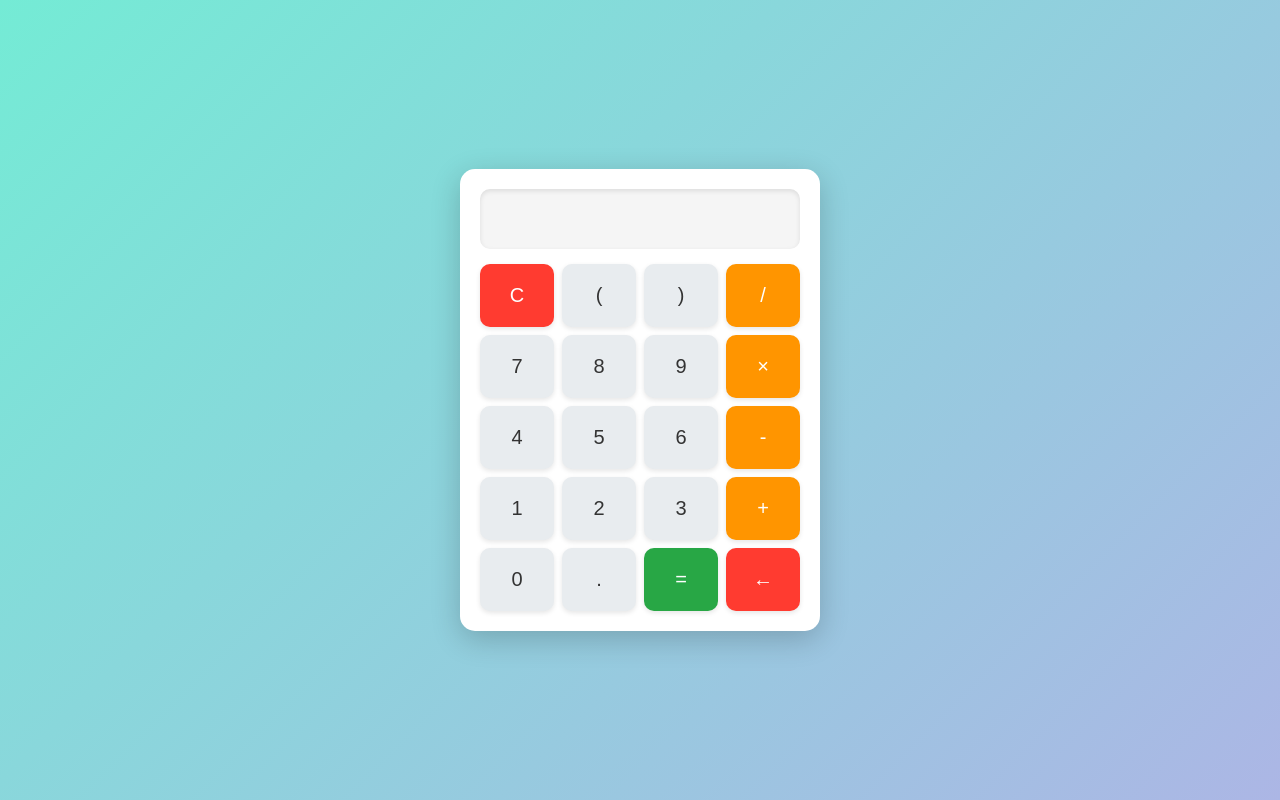
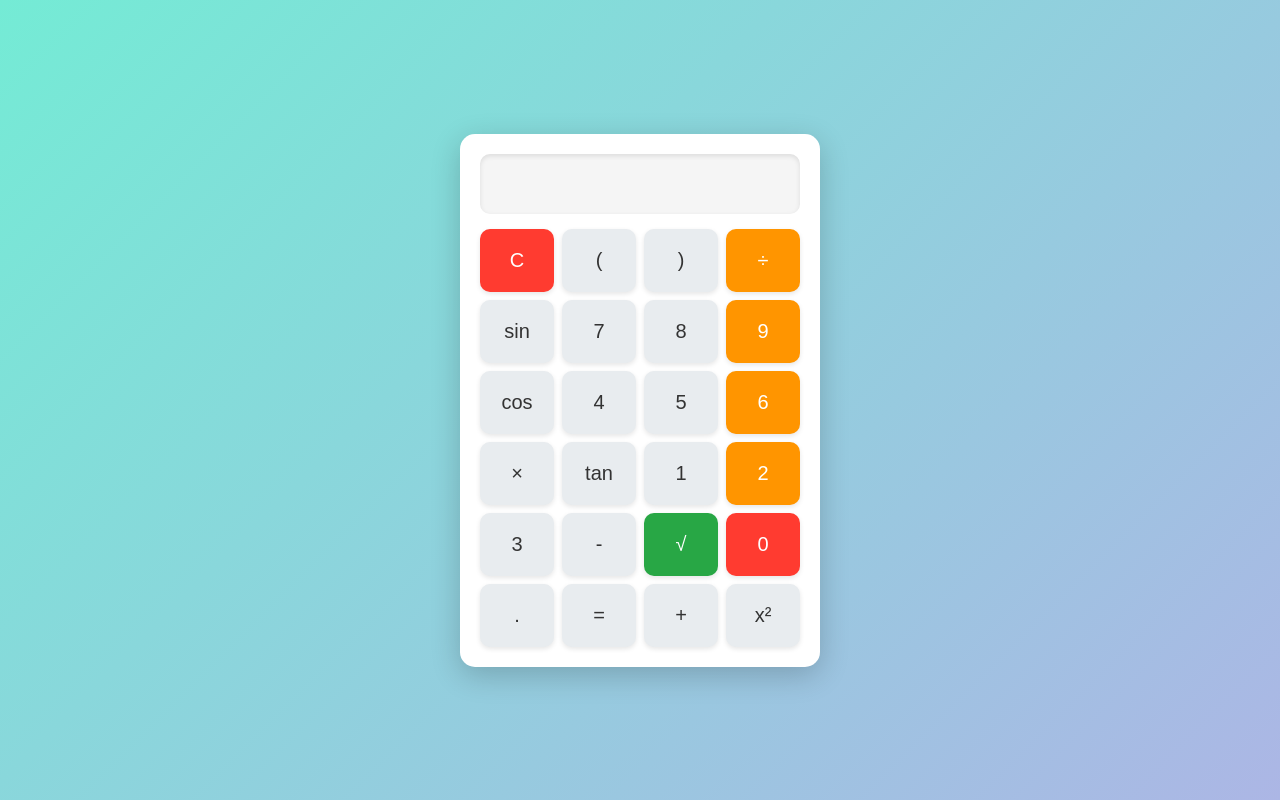
Before and after one commit to AndersonMalinowski/cauculadora, a plain HTML site: page index.html in a window 1280 px wide. Drawn offline with Linux system fonts and the light colour scheme.

Commit message:
Update index.html

```diff
--- a/index.html
+++ b/index.html
@@ -1,35 +1,39 @@
 <!DOCTYPE html>
-<html lang="en">
+<html lang="pt-BR">
 <head>
     <meta charset="UTF-8">
     <meta name="viewport" content="width=device-width, initial-scale=1.0">
-    <title>Simple Calculator</title>
+    <title>Calculadora Científica</title>
     <link rel="stylesheet" href="styles.css">
 </head>
 <body>
     <div class="calculator">
         <input type="text" id="display" readonly>
         <div class="buttons">
-            <button onclick="clearDisplay()">C</button>
-            <button onclick="appendToDisplay('(')">(</button>
-            <button onclick="appendToDisplay(')')">)</button>
-            <button onclick="appendToDisplay('/')">/</button>
-            <button onclick="appendToDisplay('7')">7</button>
-            <button onclick="appendToDisplay('8')">8</button>
-            <button onclick="appendToDisplay('9')">9</button>
-            <button onclick="appendToDisplay('*')">×</button>
-            <button onclick="appendToDisplay('4')">4</button>
-            <button onclick="appendToDisplay('5')">5</button>
-            <button onclick="appendToDisplay('6')">6</button>
-            <button onclick="appendToDisplay('-')">-</button>
-            <button onclick="appendToDisplay('1')">1</button>
-            <button onclick="appendToDisplay('2')">2</button>
-            <button onclick="appendToDisplay('3')">3</button>
-            <button onclick="appendToDisplay('+')">+</button>
-            <button onclick="appendToDisplay('0')">0</button>
-            <button onclick="appendToDisplay('.')">.</button>
-            <button onclick="calculate()">=</button>
-            <button onclick="backspace()">←</button>
+            <button class="clear" onclick="clearDisplay()">C</button>
+            <button class="function" onclick="appendToDisplay('(')">(</button>
+            <button class="function" onclick="appendToDisplay(')')">)</button>
+            <button class="operator" onclick="appendToDisplay('/')">÷</button>
+            <button class="function" onclick="applyFunction('sin')">sin</button>
+            <button class="number" onclick="appendToDisplay('7')">7</button>
+            <button class="number" onclick="appendToDisplay('8')">8</button>
+            <button class="number" onclick="appendToDisplay('9')">9</button>
+            <button class="function" onclick="applyFunction('cos')">cos</button>
+            <button class="number" onclick="appendToDisplay('4')">4</button>
+            <button class="number" onclick="appendToDisplay('5')">5</button>
+            <button class="number" onclick="appendToDisplay('6')">6</button>
+            <button class="operator" onclick="appendToDisplay('*')">×</button>
+            <button class="function" onclick="applyFunction('tan')">tan</button>
+            <button class="number" onclick="appendToDisplay('1')">1</button>
+            <button class="number" onclick="appendToDisplay('2')">2</button>
+            <button class="number" onclick="appendToDisplay('3')">3</button>
+            <button class="operator" onclick="appendToDisplay('-')">-</button>
+            <button class="function" onclick="applyFunction('sqrt')">√</button>
+            <button class="number" onclick="appendToDisplay('0')">0</button>
+            <button class="number" onclick="appendToDisplay('.')">.</button>
+            <button class="equals" onclick="calculate()">=</button>
+            <button class="operator" onclick="appendToDisplay('+')">+</button>
+            <button class="function" onclick="applyFunction('pow')">x²</button>
         </div>
     </div>
     <script src="script.js"></script>
```
